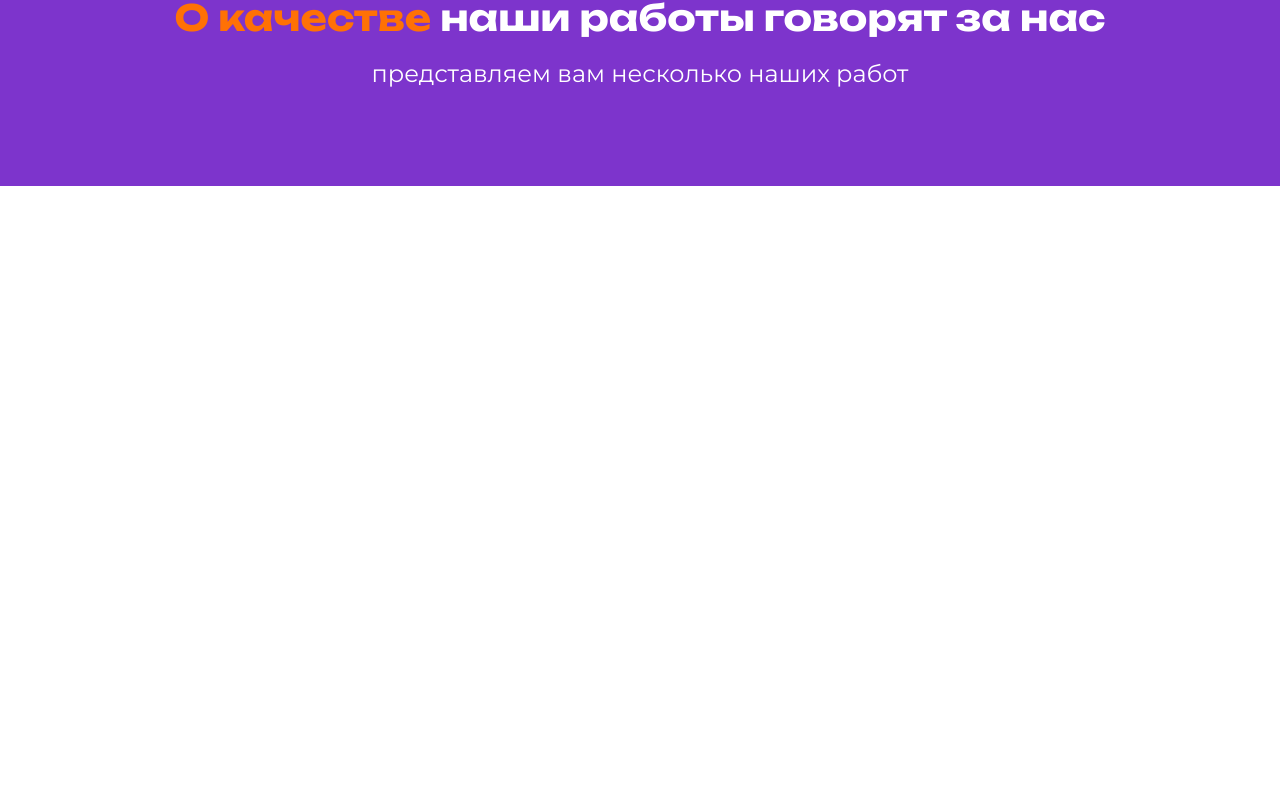
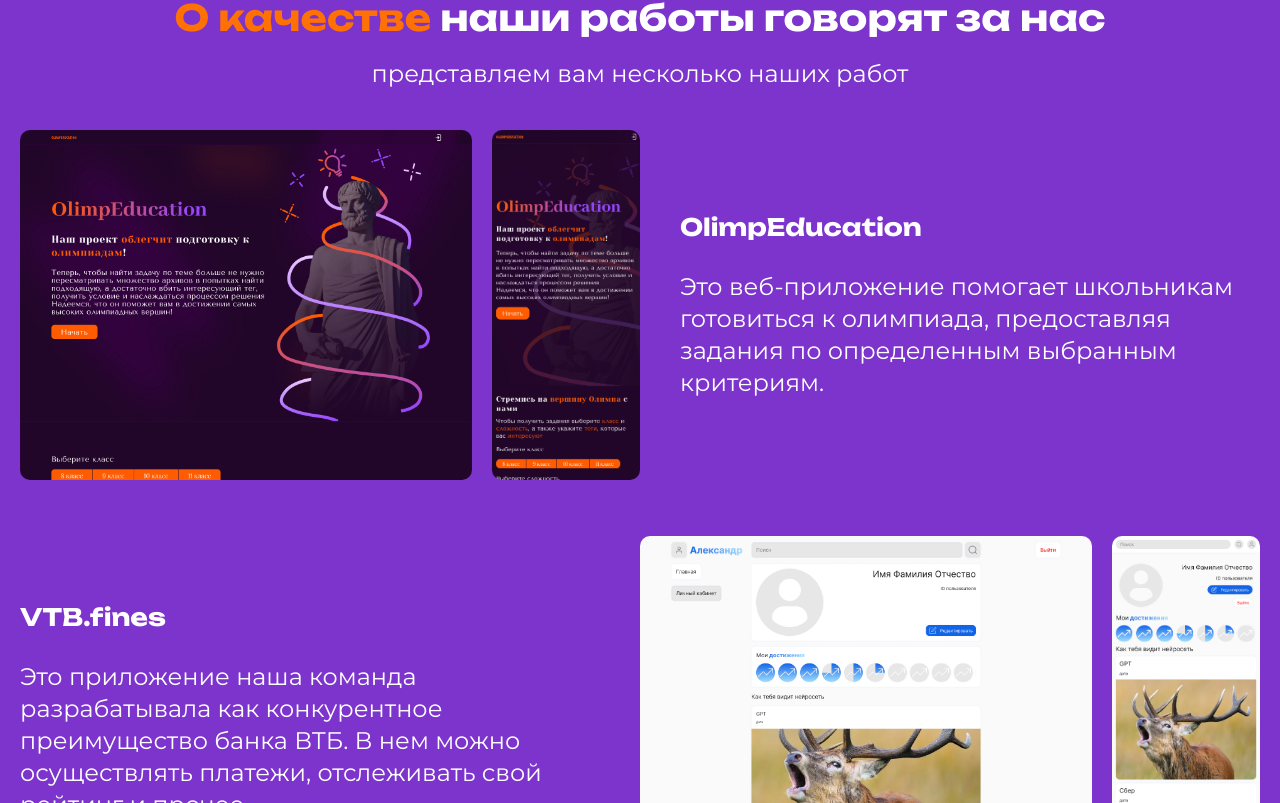
Before and after one commit to AlexandrNikolaenko/Creatieve, a Next.js app in the folder creatieve/: page / in a window 1280 px wide. Shown: the part 4097-4900 px from the top of the page. Before the commit the page ends 4283 px from the top, so only its background shows below. Built offline with nearby package versions, Linux system fonts and the light colour scheme; a web font is replaced by a local one.

Commit message:
feat: Added portfolio block (desktop)

```diff
--- a/creatieve/src/app/components/portfolio.js
+++ b/creatieve/src/app/components/portfolio.js
@@ -1,26 +1,27 @@
+/* eslint-disable @next/next/no-img-element */
 let works = [
     {
         id: 1,
         title: 'OlimpEducation',
         desc: 'Это веб-приложение помогает школьникам готовиться к олимпиада, предоставляя задания по определенным выбранным критериям.',
-        urlImgDesk: '',
-        urlImgMob: '',
+        urlImgDesk: '/Desktop - 1.jpg',
+        urlImgMob: '/Android Large - 1.jpg',
         isReverse: false
     },
     {
         id: 2,
         title: 'VTB.fines',
         desc: 'Это приложение наша команда разрабатывала как конкурентное преимущество банка ВТБ. В нем можно осуществлять платежи, отслеживать свой рейтинг и прочее.',
-        urlImgDesk: '',
-        urlImgMob: '',
+        urlImgDesk: '/Desktop - Profile page.jpg',
+        urlImgMob: '/Profile page.jpg',
         isReverse: true
     },
     {
         id: 3,
         title: 'Neotechnica',
         desc: 'Этот кооперативный сайт находится в процессе разработки на смену устаревшей версии сайт с сохранением стилистики, цветов и логотипов компании',
-        urlImgDesk: '',
-        urlImgMob: '',
+        urlImgDesk: '/Main page 2 variant.jpg',
+        urlImgMob: '/Android Large - 1.jpg',
         isReverse: false
     }
 ]
@@ -33,7 +34,7 @@
                     <h3 className="text-white font-base text-4xl font-bold"><span className="text-bright">О качестве</span> наши <span>работы</span> говорят за нас</h3>
                     <p className="text-2xl text-white">представляем вам несколько наших работ</p>
                 </div>
-                <ul>
+                <ul className="flex flex-col gap-y-14">
                     {works.map(work => <Work key={work.id} work={work}/>)}
                 </ul>
             </div>
@@ -43,8 +44,19 @@
 
 function Work({work}) {
     return (
-        <li className={`flex ${work.isReverse && 'flex-row-reverse'}`}>
-
+        <li className={`flex ${work.isReverse && 'flex-row-reverse'} items-center w-full`}>
+            <div className="w-1/2 flex gap-5">
+                <div className="w-[492px] h-[350px] overflow-y-scroll rounded-[10px]">
+                    <img alt={work.title} className="w-full h-auto" src={work.urlImgDesk}></img>
+                </div>
+                <div className="w-[161px] h-[350px] overflow-y-scroll rounded-[10px]">
+                    <img alt={work.title} className="w-full h-auto" src={work.urlImgMob}></img>
+                </div>
+            </div>
+            <div className={`flex flex-col gap-7 ${work.isReverse ? 'pr-10' : 'pl-10'}`}>
+                <h5 className="font-base text-white text-2xl font-bold">{work.title}</h5>
+                <p className="text-white text-2xl">{work.desc}</p>
+            </div>
         </li>
     )
 }
--- a/creatieve/src/app/globals.css
+++ b/creatieve/src/app/globals.css
@@ -46,6 +46,10 @@
   src: url('../../fonts/shantell-sans-v10-cyrillic_latin-700italic.woff2') format('woff2');
 }
 
+*::-webkit-scrollbar{
+  display: none;
+}
+
 .wrapper {
   max-width: 1360px;
   margin: 0 20px;
```
